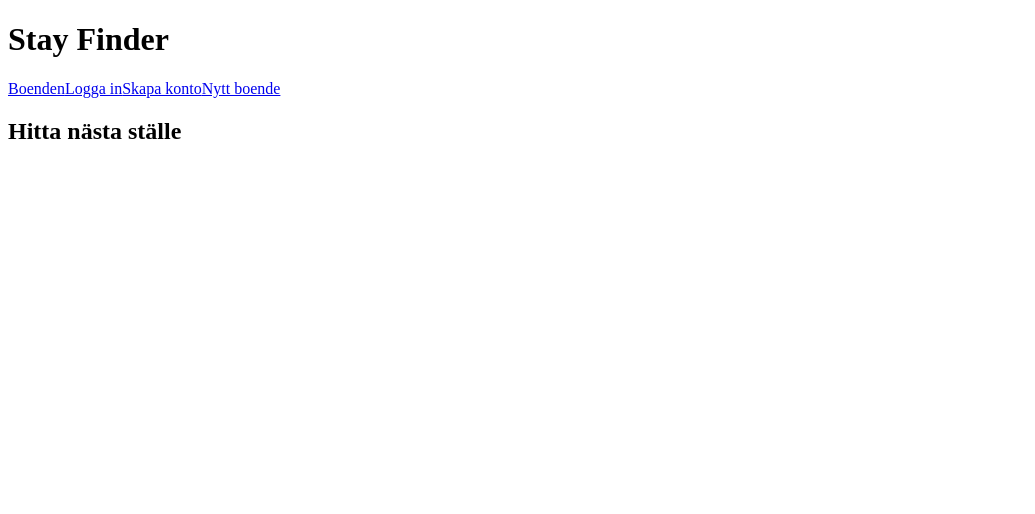
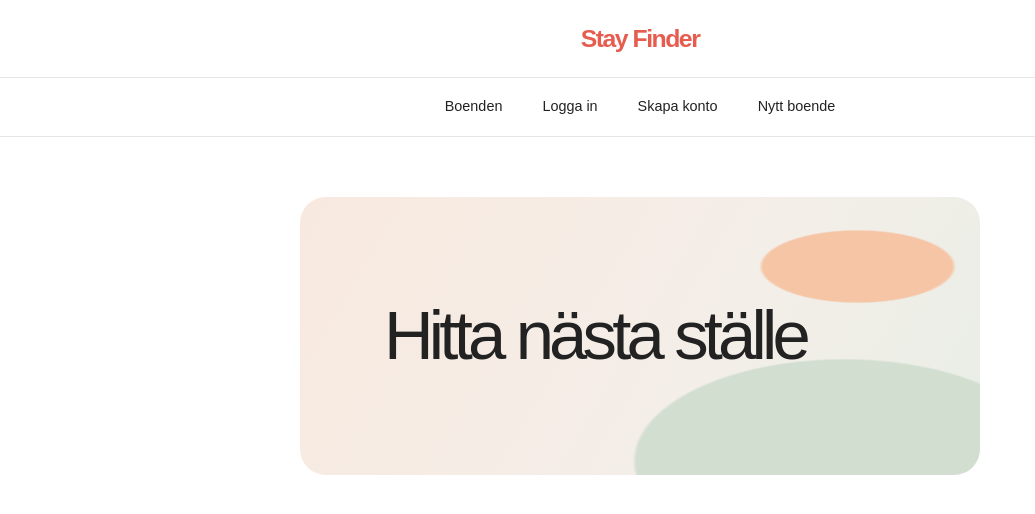
Before and after one commit to Phille91/stayfinder-fe, a Next.js app: page / in a window 1280 px wide. Shown: the top 514 px of the page, without its empty margins (0-1035 px from the left). Built offline with nearby package versions, Linux system fonts and the light colour scheme; no server answers.

Commit message:
Refactor layout structure and update global styles for improved design consistency

```diff
--- a/src/app/globals.css
+++ b/src/app/globals.css
@@ -1,8 +1,13 @@
-/* @import "tailwindcss";
+@import "tailwindcss";
 
 :root {
-  --background: #ffffff;
-  --foreground: #564c4c;
+  --background: #fff;
+  --foreground: #222;
+  --muted: #717171;
+  --border: #e8e5e2;
+  --accent: #e65d4f;
+  --accent-dark: #c94c40;
+  --soft: #faf7f4;
 }
 
 @theme inline {
@@ -12,15 +17,286 @@
   --font-mono: var(--font-geist-mono);
 }
 
-@media (prefers-color-scheme: dark) {
-  :root {
-    --background: #605757;
-    --foreground: #ededed;
+* {
+  box-sizing: border-box;
+}
+
+html {
+  min-width: 320px;
+  background: var(--background);
+}
+
+body {
+  min-height: 100vh;
+  margin: 0;
+  color: var(--foreground);
+  background: var(--background);
+  font-family: Arial, Helvetica, sans-serif;
+  -webkit-font-smoothing: antialiased;
+}
+
+a {
+  color: inherit;
+  text-decoration: none;
+}
+
+button,
+input,
+select,
+textarea {
+  font: inherit;
+}
+
+body > header {
+  display: flex;
+  min-height: 78px;
+  align-items: center;
+  justify-content: center;
+  border-bottom: 1px solid var(--border);
+  background: white;
+}
+
+body > header h1 {
+  margin: 0;
+  color: var(--accent);
+  font-size: 1.55rem;
+  font-weight: 800;
+  letter-spacing: -0.06em;
+}
+
+body > nav {
+  display: flex;
+  min-height: 56px;
+  align-items: center;
+  justify-content: center;
+  gap: 12px;
+  border-bottom: 1px solid var(--border);
+  padding: 8px 6vw;
+}
+
+body > nav a,
+body > nav span {
+  border-radius: 999px;
+  padding: 10px 14px;
+  font-size: 0.9rem;
+}
+
+body > nav a:hover {
+  background: var(--soft);
+}
+
+button {
+  min-height: 44px;
+  border: 0;
+  border-radius: 12px;
+  padding: 0 20px;
+  color: white;
+  background: var(--accent);
+  font-weight: 700;
+  cursor: pointer;
+  transition: background 160ms ease, transform 160ms ease;
+}
+
+button:hover {
+  background: var(--accent-dark);
+  transform: translateY(-1px);
+}
+
+a:focus-visible,
+button:focus-visible,
+input:focus-visible,
+select:focus-visible,
+textarea:focus-visible {
+  outline: 3px solid #f3a69e;
+  outline-offset: 3px;
+}
+
+main,
+body > div > main {
+  width: min(1120px, 88vw);
+  margin: 0 auto;
+  padding: 48px 0 76px;
+}
+
+main > h1,
+main > div > h1 {
+  margin: 0 0 24px;
+  font-size: clamp(1.8rem, 4vw, 2.5rem);
+  letter-spacing: -0.055em;
+}
+
+body > div > h2 {
+  max-width: 680px;
+  margin: 60px auto;
+  border-radius: 26px;
+  padding: clamp(48px, 10vw, 104px) clamp(28px, 8vw, 84px);
+  background:
+    radial-gradient(ellipse at 82% 25%, #f5c5a5 0 12%, transparent 12.5%),
+    radial-gradient(ellipse at 80% 95%, #d2ded0 0 27%, transparent 27.5%),
+    linear-gradient(120deg, #f8e9df, #f4eee8 58%, #e8eee6);
+  font-size: clamp(2.4rem, 7vw, 4.3rem);
+  letter-spacing: -0.07em;
+  line-height: 1.02;
+}
+
+main > form {
+  display: flex;
+  flex-wrap: wrap;
+  align-items: center;
+  gap: 12px;
+  margin: 0 0 28px;
+  border: 1px solid var(--border);
+  border-radius: 18px;
+  padding: 16px;
+  background: white;
+  box-shadow: 0 8px 26px rgb(34 34 34 / 4%);
+}
+
+input,
+select,
+textarea {
+  min-height: 44px;
+  border: 1px solid #dcd8d4;
+  border-radius: 10px;
+  padding: 10px 12px;
+  color: var(--foreground);
+  background: white;
+}
+
+main > form input,
+main > form select {
+  flex: 1 1 150px;
+  min-width: 130px;
+}
+
+main > form a {
+  padding: 10px;
+  color: var(--muted);
+}
+
+main > form a:hover,
+main > a:hover {
+  color: var(--accent-dark);
+}
+
+main > a:has(article) {
+  display: inline-block;
+  width: calc((100% - 40px) / 3);
+  min-width: 240px;
+  margin: 0 16px 20px 0;
+  overflow: hidden;
+  border: 1px solid var(--border);
+  border-radius: 18px;
+  background: white;
+  vertical-align: top;
+  transition: box-shadow 160ms ease, transform 160ms ease;
+}
+
+main > a:has(article):hover {
+  box-shadow: 0 12px 30px rgb(34 34 34 / 9%);
+  transform: translateY(-3px);
+}
+
+main > a article {
+  min-height: 165px;
+  padding: 20px;
+  background: linear-gradient(145deg, #dce8df, #f4e3d5 52%, #e9c2a8);
+}
+
+main > a article h2 {
+  margin: 0 0 9px;
+  letter-spacing: -0.03em;
+}
+
+main > a article p {
+  color: #57534f;
+}
+
+main > a:not(:has(article)) {
+  display: inline-block;
+  margin: 0 0 20px;
+  color: var(--muted);
+}
+
+form:not(:has(input[name="location"])) {
+  display: grid;
+  gap: 16px;
+  border: 1px solid var(--border);
+  border-radius: 18px;
+  padding: 24px;
+  background: white;
+  box-shadow: 0 8px 26px rgb(34 34 34 / 4%);
+}
+
+form label,
+form > div {
+  display: grid;
+  gap: 7px;
+  color: #45413e;
+  font-size: 0.9rem;
+  font-weight: 700;
+}
+
+form label input,
+form label select,
+form label textarea,
+form > div input {
+  width: 100%;
+}
+
+main > p {
+  color: #57534f;
+  line-height: 1.7;
+}
+
+main > form p {
+  margin: 0;
+  color: var(--accent-dark);
+}
+
+@media (max-width: 760px) {
+  body > nav {
+    flex-wrap: wrap;
+    gap: 2px;
+    padding: 8px 3vw;
+  }
+
+  body > nav a,
+  body > nav span {
+    padding: 9px 8px;
+    font-size: 0.82rem;
+  }
+
+  main,
+  body > div > main {
+    width: 90vw;
+    padding-top: 32px;
+  }
+
+  main > form {
+    gap: 9px;
+    padding: 12px;
+  }
+
+  main > a:has(article) {
+    width: calc((100% - 16px) / 2);
+    min-width: 0;
+    margin-right: 10px;
   }
 }
 
-body {
-  background: var(--background);
-  color: var(--foreground);
-  font-family: Arial, Helvetica, sans-serif;
-} */
+@media (max-width: 520px) {
+  main > a:has(article) {
+    width: 100%;
+    margin-right: 0;
+  }
+
+  body > div > h2 {
+    margin: 32px auto;
+    border-radius: 20px;
+  }
+
+  form:not(:has(input[name="location"])) {
+    padding: 18px;
+  }
+}
--- a/src/app/layout.tsx
+++ b/src/app/layout.tsx
@@ -31,10 +31,10 @@ export default function RootLayout({ children }: LayoutProps<"/">) {
       className={`${geistSans.variable} ${geistMono.variable} h-full antialiased`}
     >
       <body className="min-h-full flex flex-col">
-        <header>
-          <h1>Stay Finder</h1>
-        </header>
         <UserProvider>
+          <header>
+            <h1>Stay Finder</h1>
+          </header>
           <Nav />
           {children}
         </UserProvider>
--- a/src/app/page.tsx
+++ b/src/app/page.tsx
@@ -1,5 +1,3 @@
-import Image from "next/image";
-
 export default function Home() {
   return (
     <div>
```
